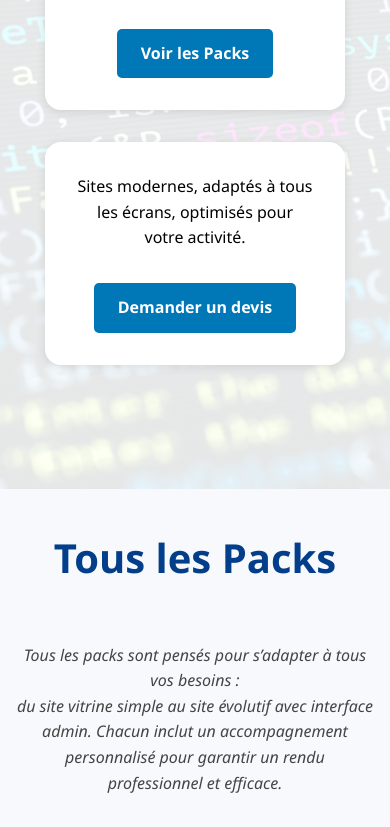
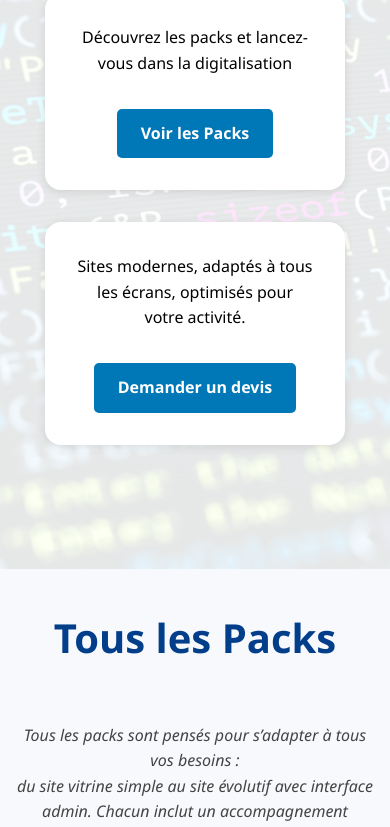
Before and after one commit to BrunoJubert/bewvedtech, a plain HTML site: page index.html in a window 390 px wide. Shown: the part 355-1182 px from the top of the page. Drawn offline with Linux system fonts and the light colour scheme; a script that the page names is missing.

Commit message:
all minifyed+ margin top hero mobile

```diff
--- a/index.html
+++ b/index.html
@@ -35,7 +35,7 @@
 
     <!-- Feuilles de styles -->
     <link rel="stylesheet" href="https://cdnjs.cloudflare.com/ajax/libs/font-awesome/6.4.0/css/all.min.css" />
-    <link rel="stylesheet" href="./styles/styles.min.css" />
+    <link rel="stylesheet" href="./styles/styles.css" />
 
     <!-- Canonical -->
     <link rel="canonical" href="https://brunojubert.github.io/bewvedtech/" />
--- a/styles/styles.css
+++ b/styles/styles.css
@@ -157,6 +157,7 @@
 
   /* Hero Section */
   .hero {
+    margin-top: 80px;
     position: relative;
     height: 100vh;
     background-attachment: fixed;
```
